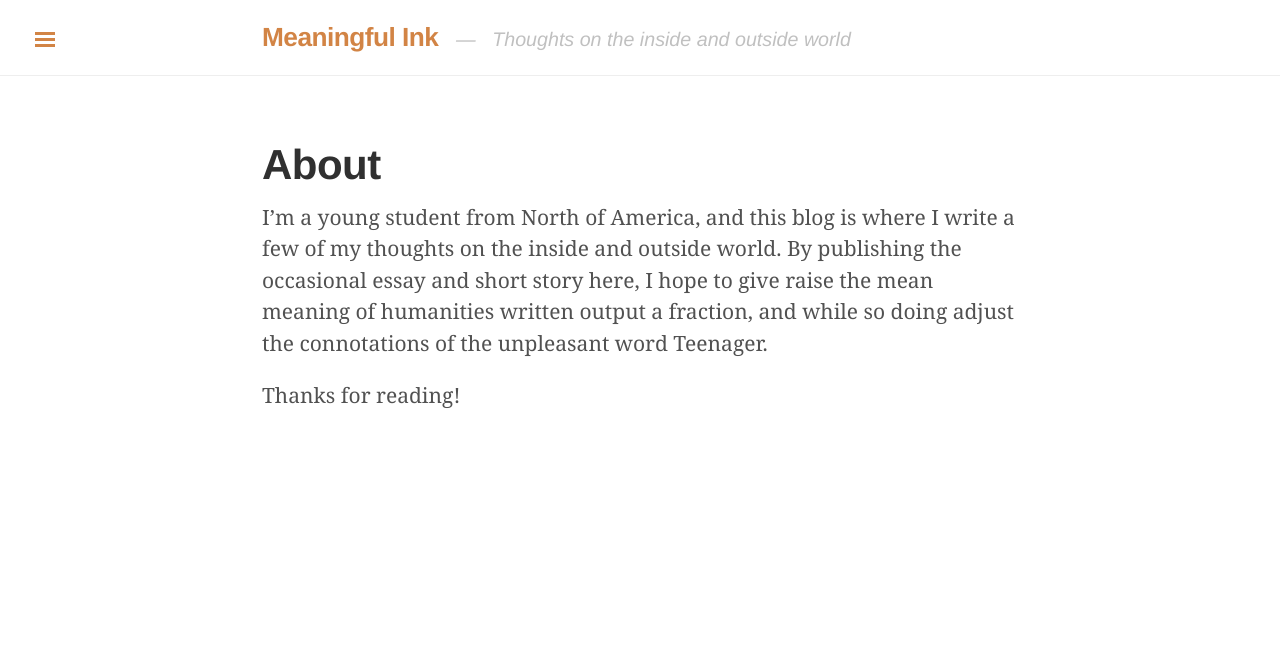
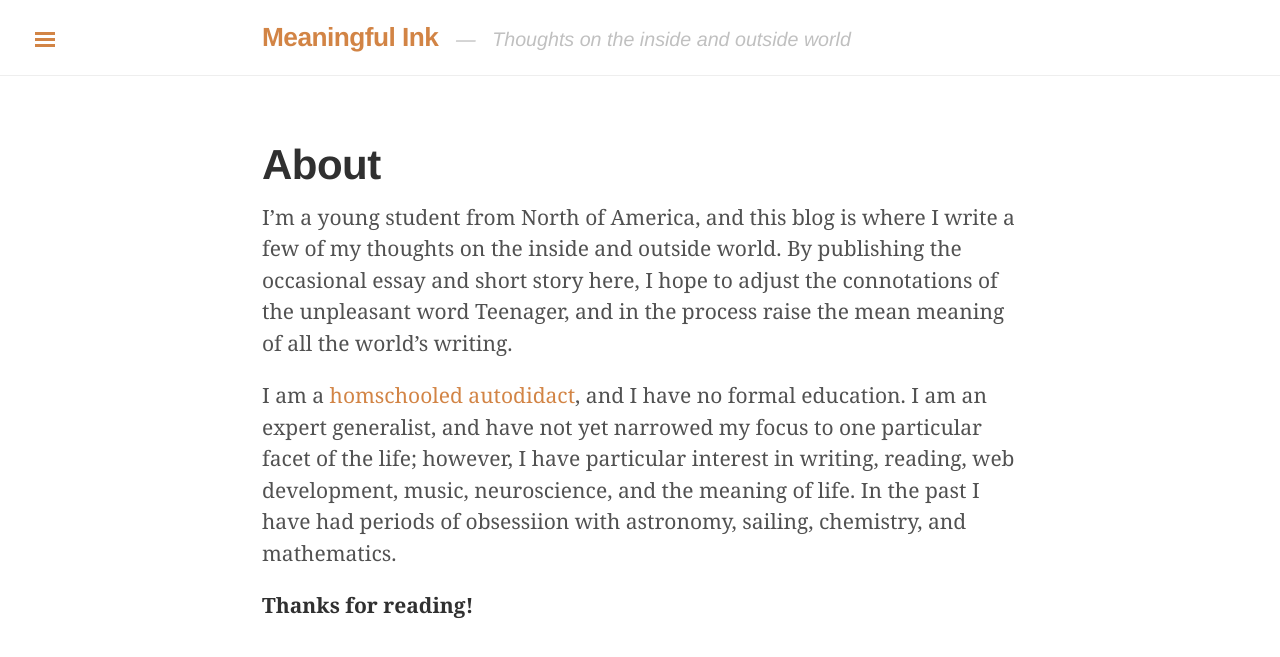
Before and after one commit to meaningfulink/meaningfulink.github.io, a Jekyll site: the page built from about.md, in a window 1280 px wide. Shown: the top 657 px of the page. Built offline with Jekyll 4.4.1, drawn with Linux system fonts in a browser that asks for light colours; some web fonts are replaced; Markdown is read by kramdown in place of the engine named in the settings.

Commit message:
Updated about.md

```diff
--- a/about.md
+++ b/about.md
@@ -4,6 +4,8 @@ title: About
 published: true
 ---
 
-I’m a young student from North of America, and this blog is where I write a few of my thoughts on the inside and outside world. By publishing the occasional essay and short story here, I hope to give raise the mean meaning of humanities written output a fraction, and while so doing adjust the connotations of the unpleasant word Teenager.
+I’m a young student from North of America, and this blog is where I write a few of my thoughts on the inside and outside world. By publishing the occasional essay and short story here, I hope to adjust the connotations of the unpleasant word Teenager, and in the process raise the mean meaning of all the world’s writing.
 
-Thanks for reading!
+I am a [homschooled](http://wikipedia.org/wiki/homeschooling) [autodidact](http://wikipedia.org/wiki/autodidact), and I have no formal education. I am an expert generalist, and have not yet narrowed my focus to one particular facet of the life; however, I have particular interest in writing, reading, web development, music, neuroscience, and the meaning of life. In the past I have had periods of obsessiion with astronomy, sailing, chemistry, and mathematics.
+
+**Thanks for reading!**
```
